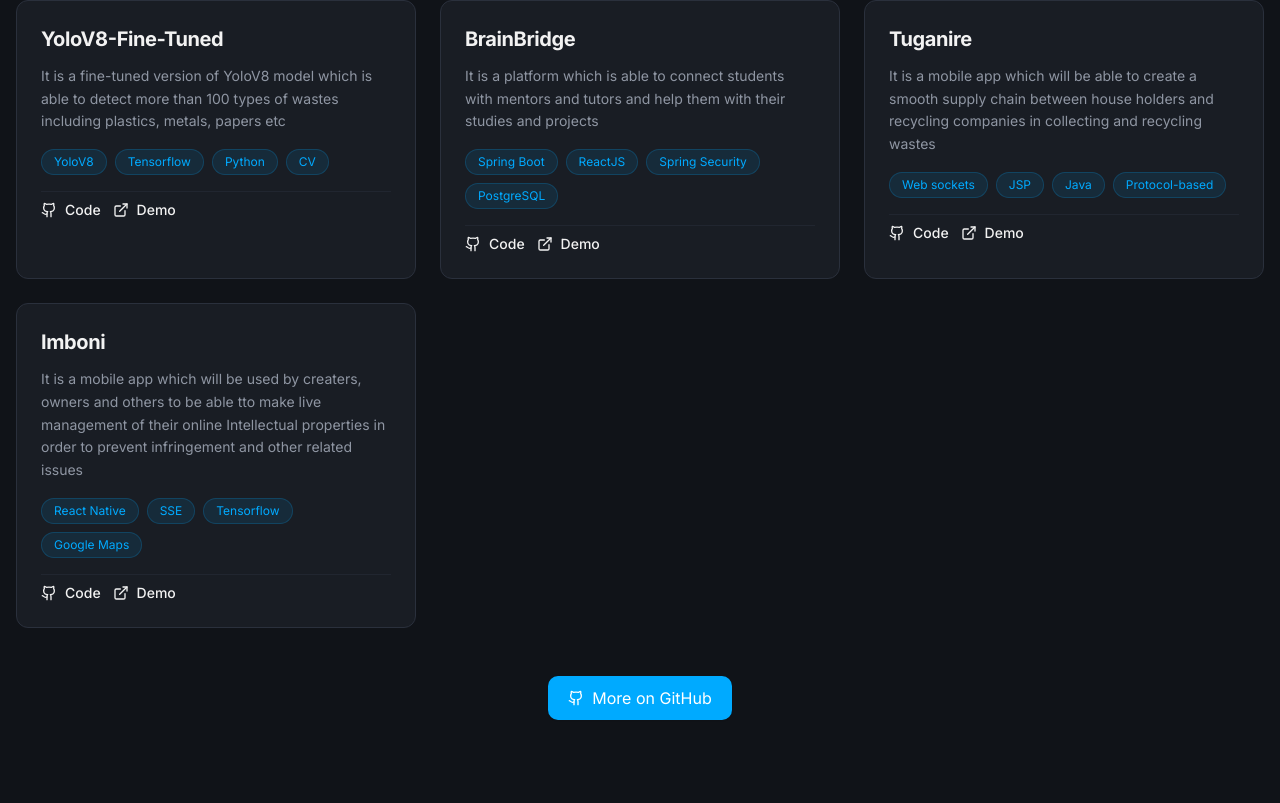
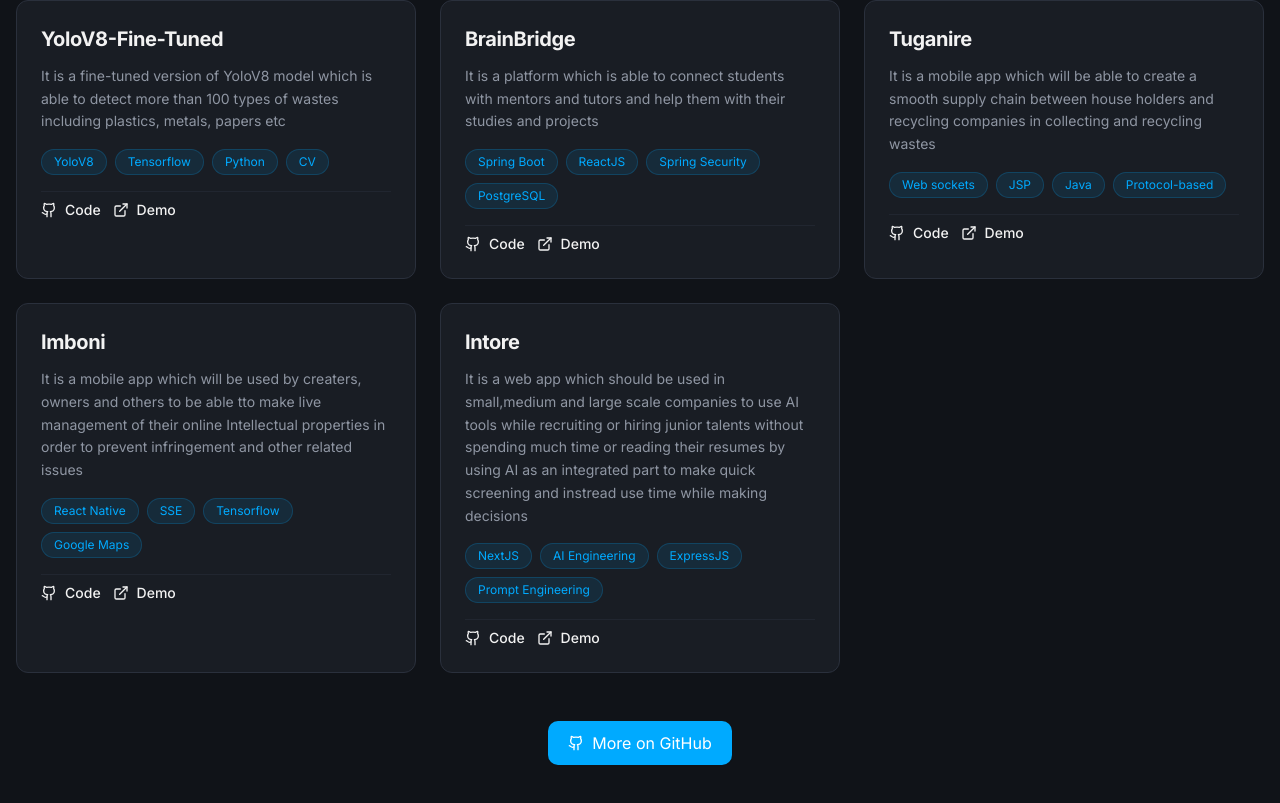
Before and after one commit to Isaac-1-lang/portfolio0.0.1, a React (Vite) app: page / in a window 1280 px wide. Shown: the part 7000-7803 px from the top of the page. Built offline with nearby package versions, Linux system fonts and the light colour scheme; the HTML template or start-up script is replaced by a standard one.

Commit message:
Added a project

```diff
--- a/src/components/sections/Projects.tsx
+++ b/src/components/sections/Projects.tsx
@@ -121,7 +121,15 @@ export function Projects() {
       tags: ['React Native', 'SSE', 'Tensorflow',"Google Maps"],
       category: 'Mobile',
       github: 'https://github.com/Isaac-1-lang/Green-IQ',
-      demo: '#',
+      demo: 'https://greeniq-planet.vercel.app/',
+    },
+    {
+      title: 'Intore',
+      description: 'It is a web app which should be used in small,medium and large scale companies to use AI tools while recruiting or hiring junior talents without spending much time or reading their resumes by using AI as an integrated part to make quick screening and instread use time while making decisions',
+      tags: ["NextJS","AI Engineering","ExpressJS","Prompt Engineering"],
+      category: 'web',
+      github: 'https://github.com/Ubwenge-Squad/Frontend_Service',
+      demo: 'aintore.vercel.app',
     },
   ];
 
--- a/src/components/sections/Skills.tsx
+++ b/src/components/sections/Skills.tsx
@@ -75,6 +75,7 @@ export function Skills() {
     { name:"JUnit", category: 'devops', level: 30, color: 'from-sky-500 to-blue-500', link: '', cert: '' },
     { name:"Web sockets", category: 'backend', level: 30, color: 'from-sky-500 to-blue-500', link: '', cert: '' },
     {name: "Prompt Engineering", category: 'ai-ml', level: 30, color: 'from-sky-500 to-blue-500', link: '', cert: '' },
+    {name: "Internet Of Things", category: 'Embedded', level: 60, color: 'from-sky-500 to-blue-500', link: '', cert: '' },
 
   ];
 
```
